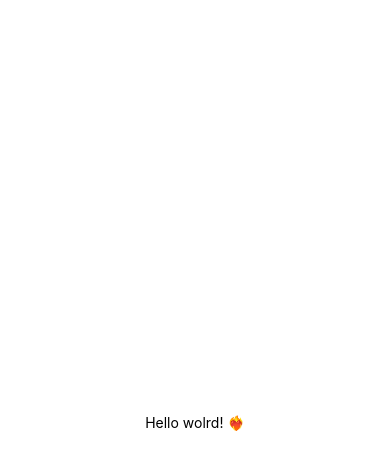
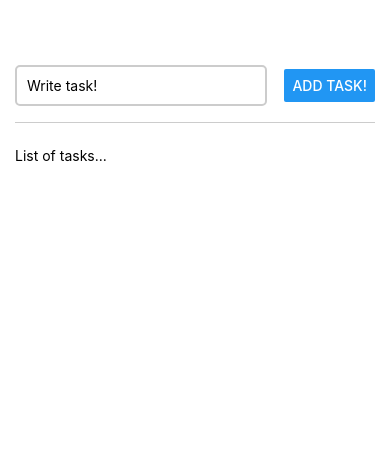
Before and after one commit to vasin-fr/Legko-, a React Native app: screen / in a window 390 px wide. Shown: the top 470 px of the page. Built offline with nearby package versions, Linux system fonts and the light colour scheme.

Commit message:
maket of application

```diff
--- a/App.tsx
+++ b/App.tsx
@@ -1,20 +1,45 @@
 import { StatusBar } from "expo-status-bar";
-import { StyleSheet, Text, View } from "react-native";
+import { Button, StyleSheet, Text, TextInput, View } from "react-native";
 
 export default function App() {
   return (
-    <View style={styles.container}>
-      <Text>Hello wolrd! ❤️‍🔥</Text>
-      <StatusBar style="auto" />
+    <View style={styles.appContainer}>
+      <View style={styles.inputContainer}>
+        <TextInput placeholder="Write task!" style={styles.textInput} />
+        <Button title="Add task!"></Button>
+      </View>
+      <View style={styles.taskContainer}>
+        <Text>List of tasks...</Text>
+      </View>
     </View>
   );
 }
 
 const styles = StyleSheet.create({
-  container: {
+  appContainer: {
     flex: 1,
-    backgroundColor: "#fff",
+    padding: 50,
+    paddingHorizontal: 15,
+  },
+  inputContainer: {
+    flex: 1,
+    flexDirection: "row",
+    justifyContent: "space-between",
     alignItems: "center",
-    justifyContent: "center",
+    marginBottom: 24,
+    borderBottomWidth: 1,
+    borderColor: "#cccccc",
+  },
+  textInput: {
+    padding: 10,
+    // justifyContent: "flex-end",
+    borderWidth: 2,
+    borderRadius: 5,
+    borderColor: "#cccccc",
+    width: "70%",
+    marginRight: 8,
+  },
+  taskContainer: {
+    flex: 9,
   },
 });
```
